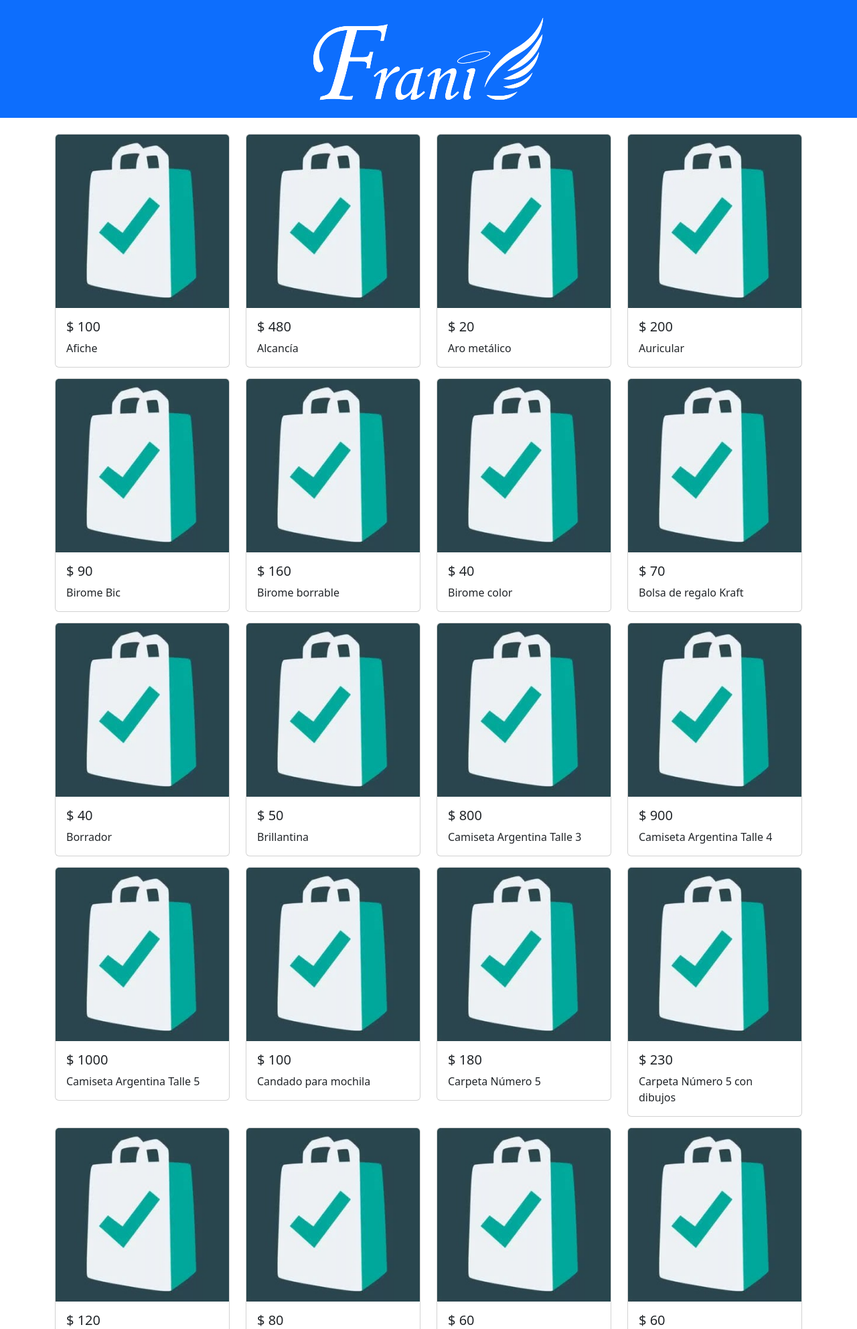
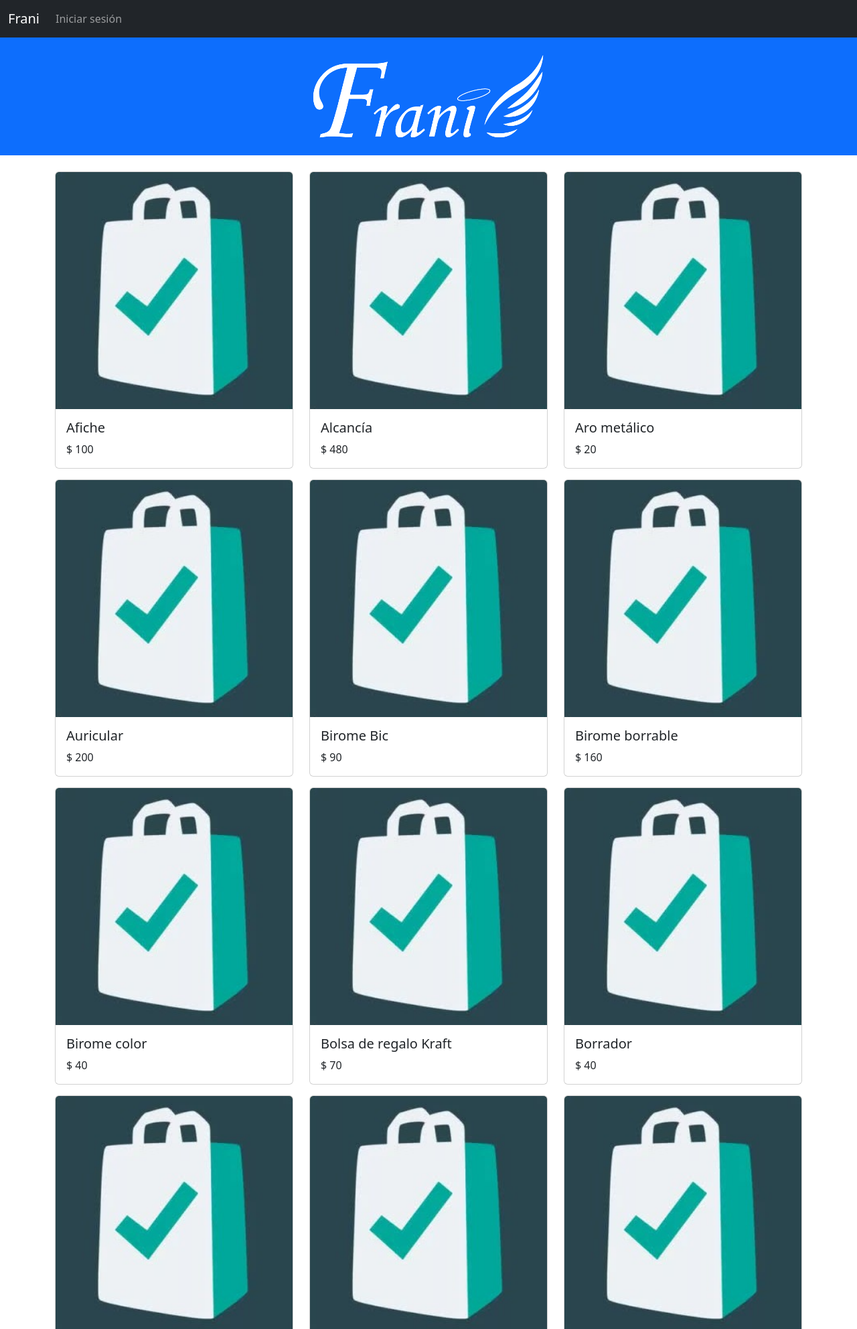
Before and after one commit to juanpabloruiz/frani, a PHP site: page / in a window 1280 px wide. Shown: the top 1985 px of the page at 67% size. Run offline with PHP 8.4, Linux system fonts and the light colour scheme; data comes from the database, SQL or seed files in the repository.

Commit message:
Cambios en columnas y posición de textos

```diff
--- a/administracion/panel.php
+++ b/administracion/panel.php
@@ -21,7 +21,7 @@ if (!isset($_SESSION['correo'])) {
 <body>
     <nav class="navbar navbar-expand-lg navbar-dark bg-dark">
         <div class="container-fluid">
-            <a class="navbar-brand" href="../">Frani</a>
+            <a class="navbar-brand" href="./">Frani</a>
             <button class="navbar-toggler" type="button" data-bs-toggle="collapse" data-bs-target="#navbarSupportedContent" aria-controls="navbarSupportedContent" aria-expanded="false" aria-label="Toggle navigation">
                 <span class="navbar-toggler-icon"></span>
             </button>
--- a/administracion/ventas.php
+++ b/administracion/ventas.php
@@ -20,7 +20,7 @@ if (!isset($_SESSION['correo'])) {
 <body>
     <nav class="navbar navbar-expand-lg navbar-dark bg-dark">
         <div class="container-fluid">
-            <a class="navbar-brand" href="../">Frani</a>
+            <a class="navbar-brand" href="./">Frani</a>
             <button class="navbar-toggler" type="button" data-bs-toggle="collapse" data-bs-target="#navbarSupportedContent" aria-controls="navbarSupportedContent" aria-expanded="false" aria-label="Toggle navigation">
                 <span class="navbar-toggler-icon"></span>
             </button>
--- a/index.php
+++ b/index.php
@@ -32,6 +32,24 @@ include('administracion/conexion.php'); ?>
         </div>
     </nav>
     <?php
+    } else {
+    ?>
+    <nav class="navbar navbar-expand-lg navbar-dark bg-dark">
+        <div class="container-fluid">
+            <a class="navbar-brand" href="./">Frani</a>
+            <button class="navbar-toggler" type="button" data-bs-toggle="collapse" data-bs-target="#navbarSupportedContent" aria-controls="navbarSupportedContent" aria-expanded="false" aria-label="Toggle navigation">
+                <span class="navbar-toggler-icon"></span>
+            </button>
+            <div class="collapse navbar-collapse" id="navbarSupportedContent">
+                <ul class="navbar-nav me-auto mb-2 mb-lg-0">
+                    <li class="nav-item">
+                        <a class="nav-link" href="administracion">Iniciar sesión</a>
+                    </li>
+                </ul>
+            </div>
+        </div>
+    </nav>
+    <?php
     }
     ?>
     <header class="bg-primary p-4">
@@ -43,12 +61,12 @@ include('administracion/conexion.php'); ?>
             $consulta = mysqli_query($conexion, "SELECT * FROM productos WHERE estado = 'publico' ORDER BY producto ASC");
             while ($campo = mysqli_fetch_array($consulta)) {
             ?>
-                <div class="col-md-3">
+                <div class="col-md-4 col-6">
                     <div class="card mb-3">
                         <img src="imagenes/<?php echo $campo['foto']; ?>" class="card-img-top img-fluid" alt="<?php echo $campo['producto']; ?>">
                         <div class="card-body">
-                            <h5 class="card-title">$ <?php echo $campo['precio']; ?></h5>
-                            <p class="card-text"><?php echo $campo['producto']; ?></p>
+                            <h5 class="card-title"><?php echo $campo['producto']; ?></h5>
+                            <p class="card-text">$ <?php echo $campo['precio']; ?></p>
                         </div>
                     </div>
                 </div>
```
